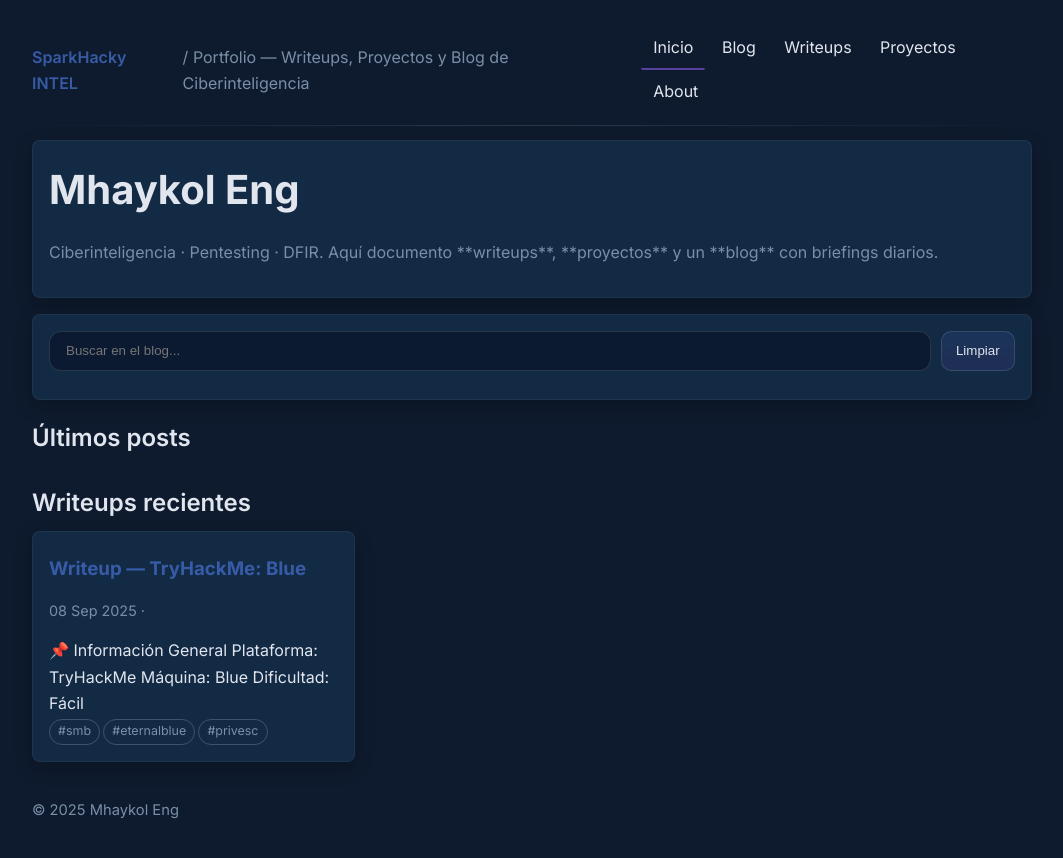
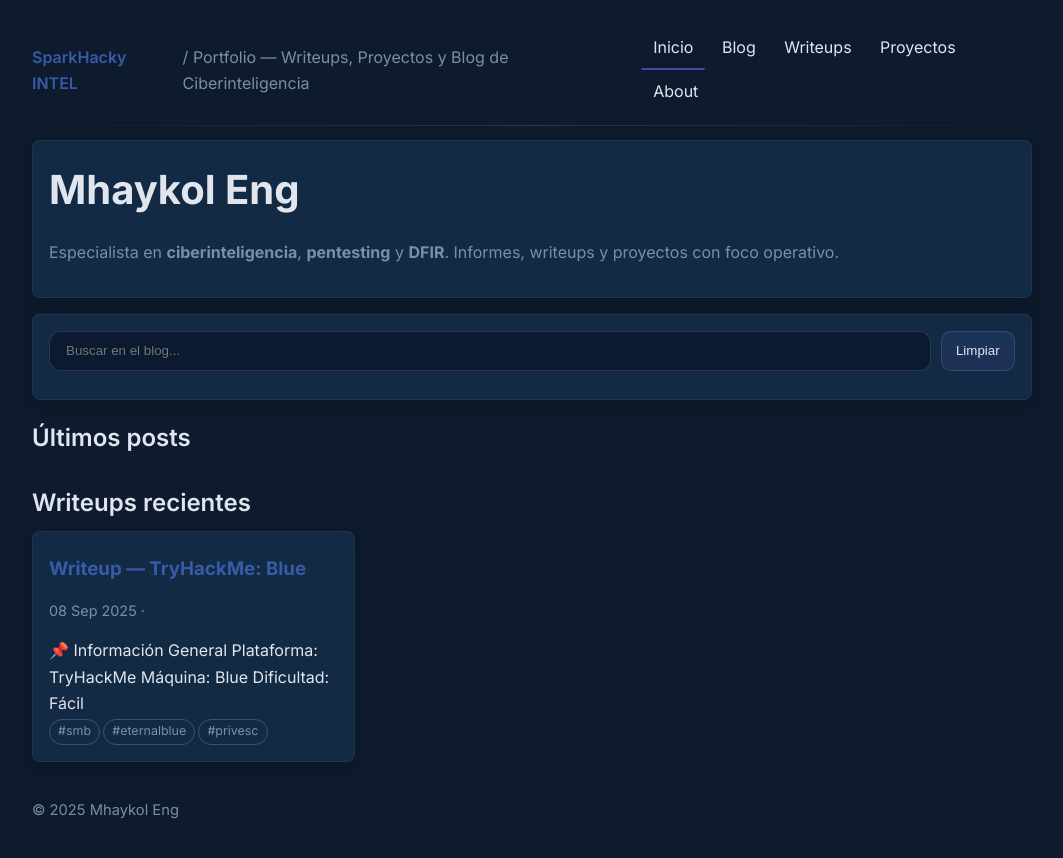
Before and after one commit to Sparkhacky/sparkhacky.github.io, a Jekyll site: the page built from index.md, in a window 1280 px wide. Shown: the top 858 px of the page, without its empty margins (108-1171 px from the left). Built offline with Jekyll 4.4.1, drawn with Linux system fonts in a browser that asks for light colours; comment, search, counter and statistics services are not loaded.

Commit message:
Update home.html

```diff
--- a/_layouts/home.html
+++ b/_layouts/home.html
@@ -4,7 +4,7 @@ layout: default
 <section class="hero">
   <div class="panel">
     <h1>{{ site.author.name }}</h1>
-    <p class="muted">Ciberinteligencia · Pentesting · DFIR. Aquí documento **writeups**, **proyectos** y un **blog** con briefings diarios.</p>
+    <p class="muted">Especialista en <strong>ciberinteligencia</strong>, <strong>pentesting</strong> y <strong>DFIR</strong>. Informes, writeups y proyectos con foco operativo.</p>
   </div>
   <div class="panel">
     {% include search.html %}
```
